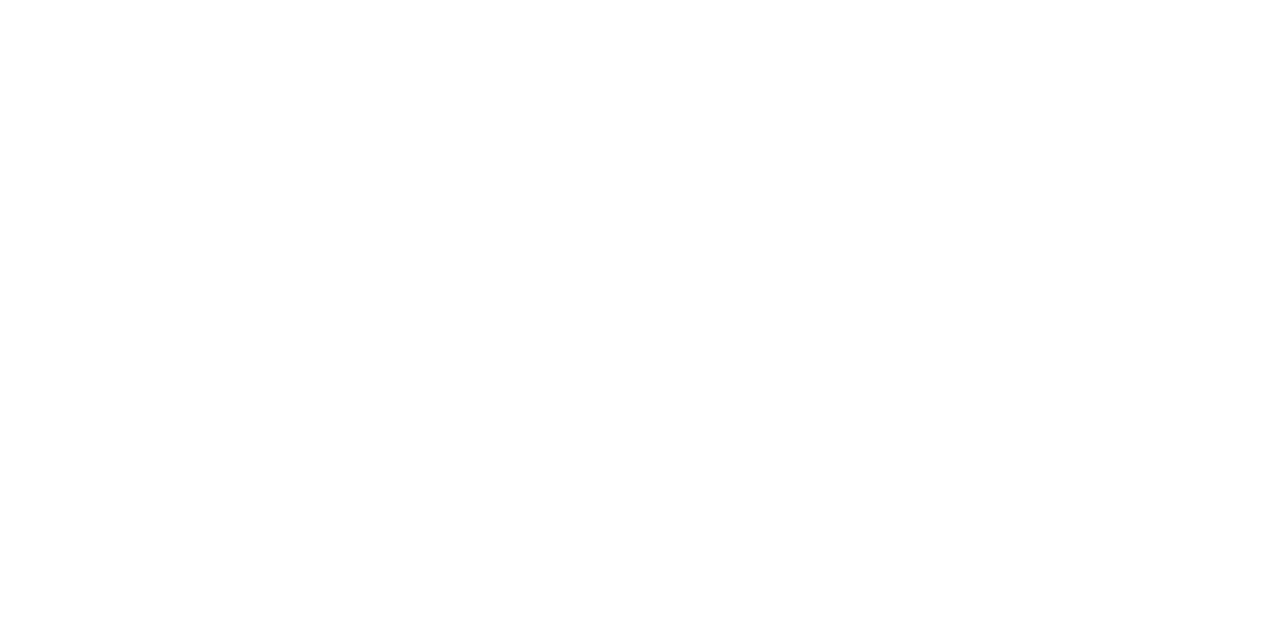
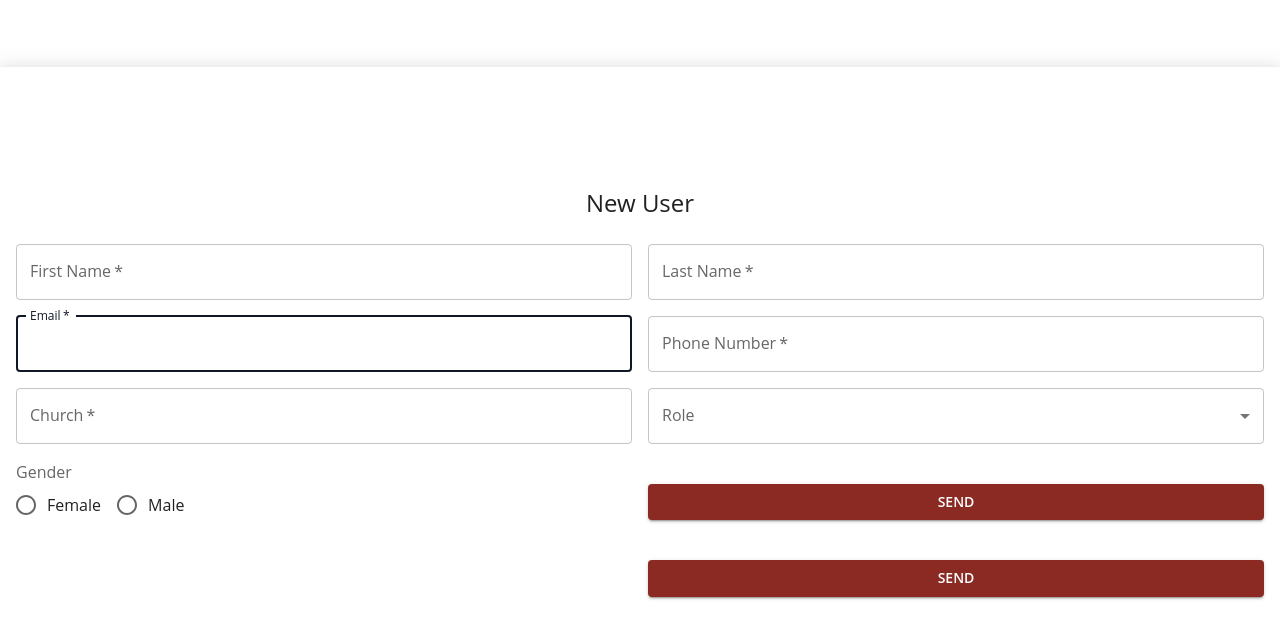
Before and after one commit to rachelumwari/BCC-frontend, a React (Create React App) app: page /addNewUser in a window 1280 px wide. Before the commit this address had no page. Shown: the top 638 px of the page. Built offline with nearby package versions, Linux system fonts and the light colour scheme.

Commit message:
add NewUser

```diff
--- a/src/App.js
+++ b/src/App.js
@@ -7,6 +7,7 @@
 import Users from "../src/component/Users/User";
 import Teacher from "./component/Teacher/Teacher";
 import Student from "./component/Student/Student";
+import AddNewUser from "./pages/Dashboard/addNewUser";
 
 function App() {
   return (
@@ -19,6 +20,7 @@
         <Route path="/user" element={<Users/>} />
         <Route path="/teacher" element={<Teacher/>} />
         <Route path="/student" element={<Student/>} />
+        <Route path="/addNewUser" element={<AddNewUser/>} />
       </Routes>
     </BrowserRouter>
 
--- /dev/null
+++ b/src/pages/Dashboard/addNewUser.js
@@ -0,0 +1,210 @@
+import * as React from "react";
+import Button from "@mui/material/Button";
+// import CssBaseline from "@mui/material/CssBaseline";
+import TextField from "@mui/material/TextField";
+import FormControlLabel from "@mui/material/FormControlLabel";
+import Link from "@mui/material/Link";
+import Paper from "@mui/material/Paper";
+import Box from "@mui/material/Box";
+import Grid from "@mui/material/Grid";
+import Radio from "@mui/material/Radio";
+import RadioGroup from "@mui/material/RadioGroup";
+import InputLabel from "@mui/material/InputLabel";
+import Select from "@mui/material/Select";
+import MenuItem from "@mui/material/MenuItem";
+import FormControl from "@mui/material/FormControl";
+import FormLabel from "@mui/material/FormLabel";
+import Typography from "@mui/material/Typography";
+
+export default function AddNewUser() {
+  const handleSubmit = (event) => {
+    event.preventDefault();
+    const data = new FormData(event.currentTarget);
+    console.log({
+      email: data.get("email"),
+      password: data.get("password"),
+    });
+  };
+  const [role, setRole] = React.useState("");
+
+  const handleChange = (event) => {
+    setRole(event.target.value);
+  };
+
+  return (
+    <>
+      <Grid container component="main" sx={{ height: "100vh" }}>
+        <Grid item xs={false} sm={4} md={-3} />
+        <Grid
+          item
+          xs={8}
+          sm={8}
+          md={12}
+          component={Paper}
+          elevation={12}
+          square
+        >
+          <Box
+            sx={{
+              my: 15,
+              mx: 2,
+              display: "flex",
+              flexDirection: "column",
+              alignItems: "center",
+            }}
+          >
+            <Typography component="h1" variant="h5">
+              New User
+            </Typography>
+            <Box
+              component="form"
+              noValidate
+              onSubmit={handleSubmit}
+              sx={{ mt: 3 }}
+            >
+              <Grid container spacing={2}>
+                <Grid item xs={12} sm={6}>
+                  <TextField
+                    autoComplete="given-name"
+                    name="firstName"
+                    required
+                    fullWidth
+                    id="firstName"
+                    label="First Name"
+                    autoFocus
+                  />
+                </Grid>
+                <Grid item xs={12} sm={6}>
+                  <TextField
+                    required
+                    fullWidth
+                    id="lastName"
+                    label="Last Name"
+                    name="lastName"
+                    autoComplete="family-name"
+                  />
+                </Grid>
+                <Grid item xs={12} sm={6}>
+                  <TextField
+                    autoComplete="given-name"
+                    name="email"
+                    required
+                    fullWidth
+                    id="email"
+                    label="Email"
+                    autoFocus
+                  />
+                </Grid>
+                <Grid item xs={12} sm={6}>
+                  <TextField
+                    required
+                    fullWidth
+                    id="phoneNumber"
+                    label="Phone Number"
+                    name="phoneNumber"
+                    autoComplete="family-name"
+                  />
+                </Grid>
+                <Grid item xs={12} sm={6}>
+                  <TextField
+                    required
+                    fullWidth
+                    id="church"
+                    label="Church"
+                    name="church"
+                    autoComplete="family-name"
+                  />
+                </Grid>
+                <Grid item xs={12} sm={6}>
+                  <FormControl fullWidth>
+                    <InputLabel id="demo-simple-select-label">Role</InputLabel>
+                    <Select
+                      labelId="demo-simple-select-label"
+                      id="demo-simple-select"
+                      value={role}
+                      label="Role"
+                      onChange={handleChange}
+                    >
+                      <MenuItem>Teacher</MenuItem>
+                      <MenuItem>Student</MenuItem>
+                    </Select>
+                  </FormControl>
+                </Grid>
+
+                <Grid item xs={12} sm={6}>
+                  <FormLabel id="demo-row-radio-buttons-group-label">
+                    Gender
+                  </FormLabel>
+                  <RadioGroup
+                    row
+                    aria-labelledby="demo-row-radio-buttons-group-label"
+                    name="row-radio-buttons-group"
+                  >
+                    <FormControlLabel
+                      value="female"
+                      control={<Radio />}
+                      label="Female"
+                    />
+                    <FormControlLabel
+                      value="male"
+                      control={<Radio />}
+                      label="Male"
+                    />
+                  </RadioGroup>
+                </Grid>
+                <Grid item xs={12} sm={6} >
+                <Button
+                sm={6}
+                type="submit"
+                fullWidth
+                variant="contained"
+                color="secondary"
+                sx={{
+                  mt: 3,
+                  mb: 2,
+                  fontWeight: 600,
+                  "&:hover": {
+                    transform: "translateY(-2px) scale(1.02)",
+                  },
+                  "&:not(:hover)": {
+                    transform: "translateY(0) scale(1)",
+                  },
+                }}
+              >
+                Send
+              </Button>
+              <Button
+              sm={6}
+              type="submit"
+              fullWidth
+              variant="contained"
+              color="secondary"
+              sx={{
+                mt: 3,
+                mb: 2,
+                fontWeight: 600,
+                "&:hover": {
+                  transform: "translateY(-2px) scale(1.02)",
+                },
+                "&:not(:hover)": {
+                  transform: "translateY(0) scale(1)",
+                },
+              }}
+            >
+              Send
+            </Button>
+                </Grid>
+              </Grid>
+
+              <Grid container justifyContent="flex-end">
+                <Grid item>
+                  <Link href="#" variant="body2"></Link>
+                </Grid>
+              </Grid>
+            </Box>
+          </Box>
+        </Grid>
+      </Grid>
+    </>
+  );
+}
```
